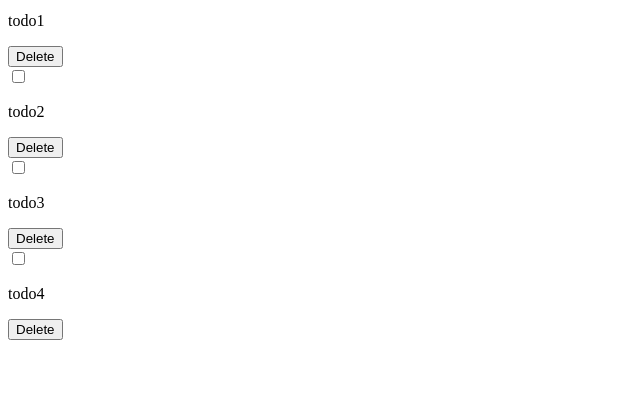
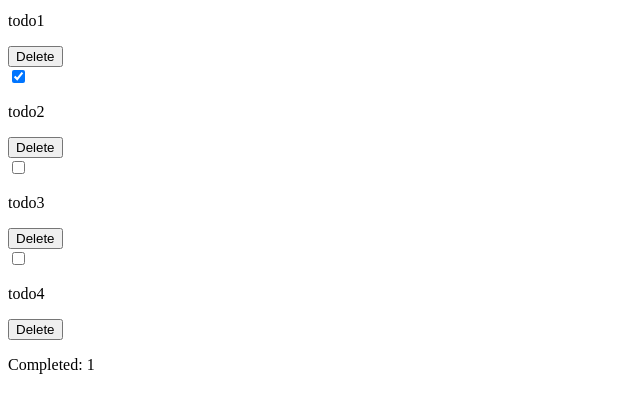
Before and after one commit to volianskii/project-todo, a React app: page / in a window 1280 px wide. Shown: the part 243-656 px from the top of the page, without its empty margins (0-640 px from the left). Built offline with nearby package versions, Linux system fonts and the light colour scheme.

Commit message:
adds delete feature

```diff
--- a/src/components/add/add.tsx
+++ b/src/components/add/add.tsx
@@ -1,16 +1,16 @@
 import { FormEvent, useState } from "react";
-import { useDispatch } from "react-redux";
+import { useAppDispatch } from '../../hooks/index';
 import { addTodo } from '../../store/todo-list/todo-list.slice'
 
 const Add = () => {
   const [value, setValue] = useState<string>('');
+  const dispatch = useAppDispatch();
   const submitHandler = (event: FormEvent<HTMLFormElement>): void => {
     event.preventDefault();
     dispatch(addTodo(value));
     setValue('');
+  }
 
-  }
-  const dispatch = useDispatch();
 
   return (
     <form onSubmit={submitHandler}>
--- a/src/components/app/app.tsx
+++ b/src/components/app/app.tsx
@@ -1,6 +1,7 @@
 import '../../style/style.scss';
 import TodoList from '../todo-list/todo-list';
 import Add from '../add/add';
+import CompletedCount from '../completed-count/completed-count';
 
 type AppProps = {
   name: string;
@@ -12,6 +13,7 @@ const App = ({ name }: AppProps) => {
       <h1>ToDo App</h1>
       <Add />
       <TodoList />
+      <CompletedCount />
     </div>
   )
 }
--- /dev/null
+++ b/src/components/completed-count/completed-count.tsx
@@ -0,0 +1,14 @@
+import { useAppSelector } from '../../hooks/index';
+
+const CompletedCount = () => {
+  const todoList = useAppSelector((state) => state.todoList);
+  const completedTasks = todoList.filter((item) => item.completedStatus === true);
+
+  return (
+    <div>
+      <p>Completed: {completedTasks.length}</p>
+    </div>
+  )
+}
+
+export default CompletedCount;
--- a/src/components/todo-item/todo-item.tsx
+++ b/src/components/todo-item/todo-item.tsx
@@ -1,19 +1,31 @@
 import { FormEvent } from "react";
+import { deleteTodo, toggleCompletedStatus } from "../../store/todo-list/todo-list.slice";
+import { useAppDispatch } from "../../hooks";
 
 type TodoItemProps = {
   title: string;
+  id: number;
+  completedStatus: boolean;
 }
 
-const TodoItem = ({ title }: TodoItemProps): JSX.Element => {
+const TodoItem = ({ title, id, completedStatus }: TodoItemProps): JSX.Element => {
+  const dispatch = useAppDispatch();
   const submitHandler = (event: FormEvent<HTMLFormElement>) => {
     event.preventDefault();
+    dispatch(deleteTodo(id));
     console.log(`${title} deleted`);
+  }
+  const completedHandler = (event: FormEvent<HTMLInputElement>) => {
+    dispatch(toggleCompletedStatus({
+      id: id,
+      completedStatus: !completedStatus
+    }))
   }
 
   return (
     <div>
       <form>
-        <input type="checkbox" />
+        <input type="checkbox" onChange={completedHandler} checked={completedStatus} />
       </form>
       <p>{title}</p>
       <form onSubmit={submitHandler}>
--- a/src/components/todo-list/todo-list.tsx
+++ b/src/components/todo-list/todo-list.tsx
@@ -1,19 +1,13 @@
 import TodoItem from '../todo-item/todo-item';
-import { useSelector } from 'react-redux';
-
-type itemType = {
-  title: string
-};
-type itemsListType = itemType[];
+import { useAppSelector } from '../../hooks/index';
 
 const TodoList = (): JSX.Element => {
-  const itemsListStore = useSelector((state) => state.todoList)
+  const itemsList = useAppSelector((state) => state.todoList);
   return (
     <>
-      {itemsListStore.map((item, index) => {
-        const keyValue = `item-${index}`;
+      {itemsList.map((item) => {
         return (
-          <TodoItem title={item.title} key={keyValue} />
+          <TodoItem title={item.title} id={item.id} key={item.id} completedStatus={item.completedStatus} />
         );
       })}
     </>
--- /dev/null
+++ b/src/hooks/index.ts
@@ -0,0 +1,5 @@
+import { TypedUseSelectorHook, useDispatch, useSelector } from 'react-redux';
+import type { State, AppDispatch } from '../types/state';
+
+export const useAppDispatch = () => useDispatch<AppDispatch>();
+export const useAppSelector: TypedUseSelectorHook<State> = useSelector;
--- a/src/index.tsx
+++ b/src/index.tsx
@@ -1,6 +1,6 @@
 import ReactDOM from 'react-dom/client';
 import App from './components/app/app';
-import store from './store/store.js';
+import store from './store/store';
 import { Provider } from 'react-redux';
 
 const root = ReactDOM.createRoot(
@@ -11,5 +11,4 @@ root.render(
   <Provider store={store}>
     <App name='David' />
   </Provider>
-
 )
--- a/src/store/todo-list/todo-list.slice.ts
+++ b/src/store/todo-list/todo-list.slice.ts
@@ -11,7 +11,7 @@ const todoListSlice = createSlice({
     {
       id: 2,
       title: 'todo2',
-      completedStatus: false
+      completedStatus: true
     },
     {
       id: 3,
@@ -32,9 +32,16 @@ const todoListSlice = createSlice({
         completedStatus: false
       };
       state.push(newTodo);
+    },
+    deleteTodo: (state, action) => {
+      return state.filter((item) => item.id !== action.payload);
+    },
+    toggleCompletedStatus: (state, action) => {
+      const index = state.findIndex((item) => item.id === action.payload.id);
+      state[index].completedStatus = action.payload.completedStatus;
     }
   }
 })
 const todoReducer = todoListSlice.reducer;
-export const { addTodo } = todoListSlice.actions;
+export const { addTodo, deleteTodo, toggleCompletedStatus } = todoListSlice.actions;
 export default todoReducer;
--- /dev/null
+++ b/src/types/state.ts
@@ -0,0 +1,4 @@
+import store from '../store/store';
+
+export type State = ReturnType<typeof store.getState>;
+export type AppDispatch = typeof store.dispatch;
```
Also changed, not shown: src/store/store.ts (renamed from src/store/store.js).
